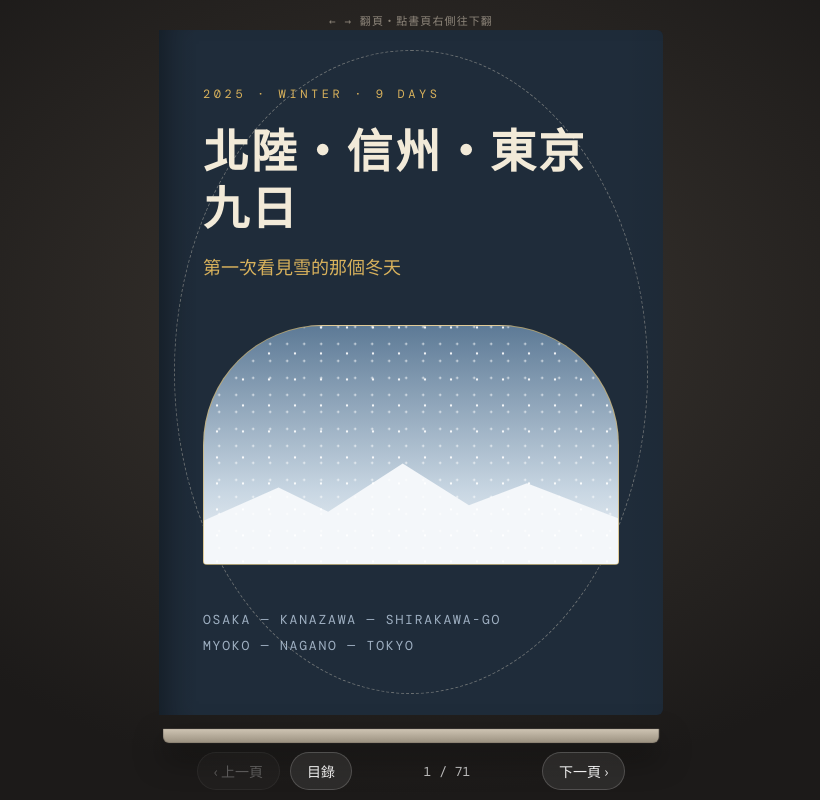
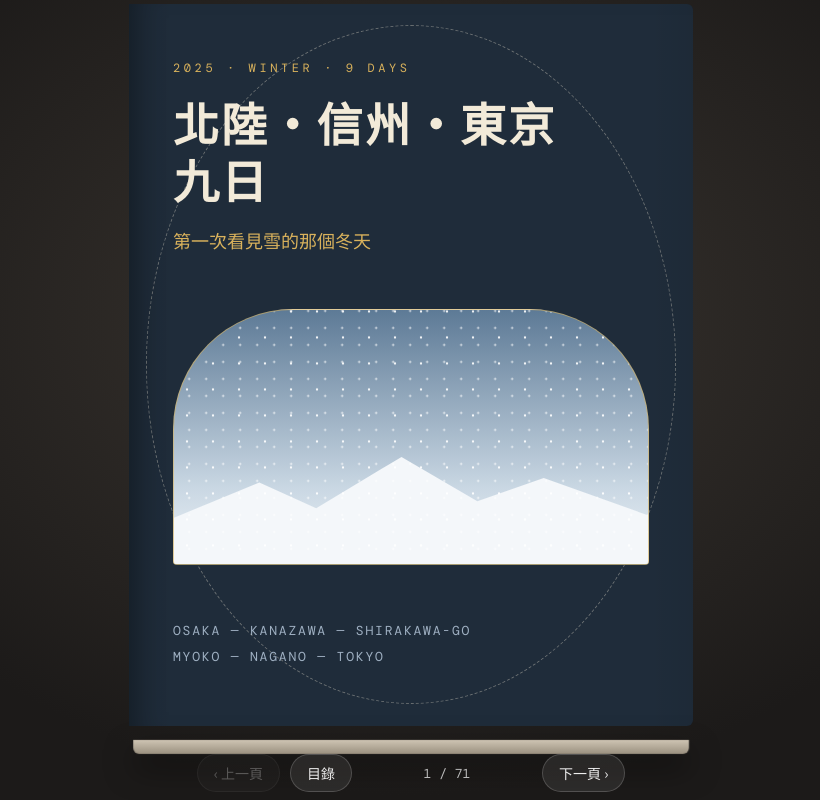
Before and after one commit to jerry940080/2025-osaka-kanazawa-miokokoen-nagano-tokyo, a plain HTML site: page index.html in a window 1280 px wide. Shown: the whole page, without its empty margins (229-1049 px from the left). Drawn offline with nearby package versions, Linux system fonts and the light colour scheme; a web font is replaced by a local one.

Commit message:
書本放大：電腦與手機都盡量吃滿畫面，直立平板改成一次一頁
- 上方只留 10px、翻頁列變矮、拿掉鍵盤提示
- 電腦一頁最寬 780px，大頁面時字再放大一級；手機一頁寬＝螢幕寬−12px、高度吃滿
- 電車頁一進來就把第一節置中（不再從旁邊滑進來）

Co-Authored-By: Claude Opus 5.5 <noreply@anthropic.com>
Claude-Session: https://claude.ai/code/session_01E49zip4TSeArUnYp4PRnhL

```diff
--- a/index.html
+++ b/index.html
@@ -19,7 +19,7 @@
 *{box-sizing:border-box}
 html,body{height:100%}
 body{margin:0;background:radial-gradient(ellipse at 50% 40%,#3a3530 0%,var(--desk) 70%);color:#eee;font:15px/1.7 var(--sans);overflow:hidden;-webkit-tap-highlight-color:transparent}
-#stage{position:fixed;inset:0;display:flex;flex-direction:column;align-items:center;justify-content:center;perspective:2200px;padding:calc(env(safe-area-inset-top,0px) + 36px) 0 calc(env(safe-area-inset-bottom,0px) + 64px)}
+#stage{position:fixed;inset:0;display:flex;flex-direction:column;align-items:center;justify-content:center;perspective:2200px;padding:calc(env(safe-area-inset-top,0px) + 10px) 0 calc(env(safe-area-inset-bottom,0px) + 52px)}
 #book{position:relative;width:calc(var(--W)*2);height:var(--H);transform-style:preserve-3d;transition:transform .9s cubic-bezier(.3,.7,.2,1)}
 #stage.tilt #book{transform:translateY(6%) rotateX(34deg)}
 #base{position:absolute;inset:0;transform-style:preserve-3d}
@@ -162,11 +162,11 @@ button{font:inherit;color:inherit}
 #lb button{background:#2c2c33;border:1px solid #555;color:#eee;border-radius:4px;padding:8px 14px;cursor:pointer}
 
 /* ---------- 底部操作列 ---------- */
-#nav{position:fixed;left:0;right:0;bottom:0;pointer-events:none;display:flex;justify-content:center;align-items:center;gap:10px;padding:10px 16px calc(10px + env(safe-area-inset-bottom,0px));z-index:20}
+#nav{position:fixed;left:0;right:0;bottom:0;pointer-events:none;display:flex;justify-content:center;align-items:center;gap:10px;padding:6px 16px calc(8px + env(safe-area-inset-bottom,0px));z-index:20}
 #nav button{pointer-events:auto;background:rgba(255,255,255,.08);border:1px solid rgba(255,255,255,.18);color:#eee;border-radius:999px;padding:8px 16px;cursor:pointer;font:13px var(--sans)}
 #nav button:disabled{opacity:.3;cursor:default}
 #nav .info{font:12px var(--mono);color:#bbb;min-width:170px;text-align:center}
-#hint{position:fixed;top:12px;left:50%;transform:translateX(-50%);font:11px var(--mono);color:#8d857a;letter-spacing:.1em;z-index:20}
+#hint{display:none;position:fixed;top:12px;left:50%;transform:translateX(-50%);font:11px var(--mono);color:#8d857a;letter-spacing:.1em;z-index:20}
 
 /* ---------- 手機：一次一頁 ---------- */
 .m .cv .ttl{font-size:32px}
@@ -659,6 +659,7 @@ body.pj #pal,body.pj #hint{display:none}
 .m .spt .txt{font-size:16.5px}
 .short .m .txt{font-size:15.5px;line-height:1.6}.short .m .one{font-size:16px}
 
+html.big .txt{font-size:19px}html.big .one{font-size:21px}html.big h2{font-size:34px}html.big .op h2{font-size:48px}html.big .qpg .qq{font-size:31px}
 /* 電車 v2：車停在軌道上一直跑（背景在動），左右鍵看每一節 */
 .lane2{position:absolute;inset:0;overflow:hidden;border-radius:6px;background:linear-gradient(#dfe7ef,#f5f8fa 58%,#e9eef2 58%);touch-action:pan-y}
 .lane2 .mt{position:absolute;left:0;top:14%;width:200%;height:46%;background:#fff;opacity:.95;clip-path:polygon(0 70%,6% 32%,11% 52%,19% 8%,26% 46%,33% 20%,40% 50%,46% 24%,50% 70%,56% 32%,61% 52%,69% 8%,76% 46%,83% 20%,90% 50%,96% 24%,100% 70%,100% 100%,0 100%);animation:pan 60s linear infinite}
@@ -917,7 +918,7 @@ function trainSet(B,i){const tr=B.querySelector('.tr2');if(!tr)return;TI=Math.ma
   B.querySelector('.tn').textContent=`第 ${TI+1} 節 / ${TRX.length}`;B.querySelector('.tl').textContent=(TRX[TI][1]?'▶ 影片・':'')+TRX[TI][0];B.querySelector('.topen').textContent=TRX[TI][1]?'▶ 播放':'看大圖';
   B.querySelector('.tarr.l').disabled=TI===0;B.querySelector('.tarr.r').disabled=TI===TRX.length-1;B.querySelectorAll('.tdots i').forEach((d,j)=>d.classList.toggle('on',j===TI));}
 function trainOpen(){lbOpen('はねうまライン',TRX.length,TI);}
-function trainInit(B){if(!B.querySelector('.tr2'))return;TI=0;requestAnimationFrame(()=>trainSet(B,0));
+function trainInit(B){const tr=B.querySelector('.tr2');if(!tr)return;TI=0;tr.style.transition='none';trainSet(B,0);requestAnimationFrame(()=>{trainSet(B,0);requestAnimationFrame(()=>tr.style.transition='');});
   const ln=B.querySelector('.lane2');let x0=null;ln.addEventListener('touchstart',e=>{x0=e.touches[0].clientX;},{passive:true});
   ln.addEventListener('touchend',e=>{if(x0===null)return;const dx=e.changedTouches[0].clientX-x0;x0=null;if(Math.abs(dx)>40)trainSet(B,TI+(dx<0?1:-1));},{passive:true});}
 let WI=0;
@@ -1060,9 +1061,13 @@ function build(u){const el=document.createElement('div');el.className='spread'+(
   return el;}
 const UNITS=()=>MOB?PAGES:SPREADS;
 function face(u,side){const f=document.createElement('div');f.className='face';const s=build(u);s.style.left=side==='L'?'0':(-W)+'px';f.appendChild(s);return f;}
-function size(){MOB=innerWidth<=720;const vw=innerWidth,vh=innerHeight-90;
-  if(MOB){W=Math.min(vw-20,480);H=Math.min(vh-44,Math.round(W*1.72));}else{W=Math.floor(Math.min((vw-120)/2,(vh-24)/1.36,600));H=Math.round(W*1.36);}
-  document.documentElement.classList.toggle('short',MOB&&H<600);document.documentElement.style.setProperty('--W',W+'px');document.documentElement.style.setProperty('--H',H+'px');
+function size(){MOB=innerWidth<=720||innerWidth<innerHeight*0.95;// 直立的平板也用一次一頁
+  const vw=innerWidth,st=getComputedStyle($('#stage'));
+  // 2026-11-18：書放大，盡量吃滿畫面（扣掉上方 10px、下方翻頁列、書底的厚度）
+  const avail=innerHeight-parseFloat(st.paddingTop)-parseFloat(st.paddingBottom)-16;
+  if(MOB){W=Math.min(vw-12,vw>720?Math.min(680,Math.round(avail*.72)):560);H=Math.round(Math.min(avail,vw>720?W*1.55:W*2.1));}
+  else{W=Math.floor(Math.min((vw-48)/2,avail/1.28,780));H=Math.round(Math.min(avail,W*1.42));}
+  document.documentElement.classList.toggle('short',MOB&&H<600);document.documentElement.classList.toggle('big',!MOB&&W>=640);document.documentElement.style.setProperty('--W',W+'px');document.documentElement.style.setProperty('--H',H+'px');
   $('#book').style.width=(MOB?W:W*2)+'px';}
 function show(){const U=UNITS();I=Math.max(0,Math.min(I,U.length-1));const b=$('#base');b.innerHTML='';b.appendChild(build(U[I]));after();}
 function after(){const U=UNITS(),u=U[I],k=MOB?u:u[0];WI=0;TRIES=0;initSpecial(document.querySelector('#base'));initSpecial2(document.querySelector('#base'));trainInit(document.querySelector('#base'));
```
Also changed, not shown: 1 other file.
